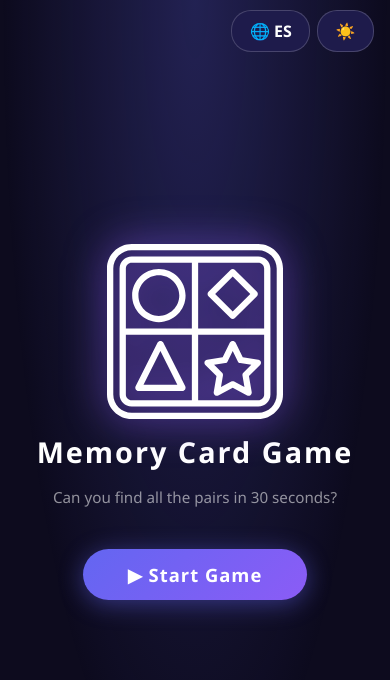
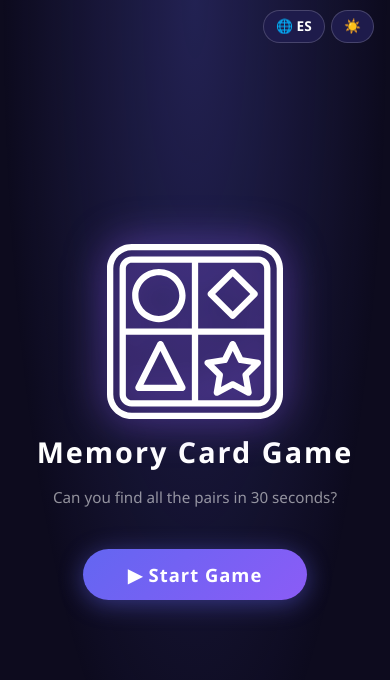
Before and after one commit to RicargoGGx/MemoryCardGame, a React (Vite) app: page / in a window 390 px wide. Shown: the top 680 px of the page. Built offline with nearby package versions, Linux system fonts and the light colour scheme.

Commit message:
🎨 style: smaller settings buttons on mobile

```diff
--- a/src/index.css
+++ b/src/index.css
@@ -207,10 +207,13 @@ body {
   border: 1px solid var(--border);
   color: var(--text);
   border-radius: 20px;
-  padding: 0.5rem 1.1rem;
+  padding: 0.35rem 0.75rem;
   cursor: pointer;
-  font-size: 1rem;
+  font-size: 0.85rem;
   font-weight: 700;
   transition: filter 0.15s;
 }
+@media (min-width: 500px) {
+  .settings-btn { padding: 0.5rem 1.1rem; font-size: 1rem; }
+}
 .settings-btn:hover { filter: brightness(1.15); }
```
